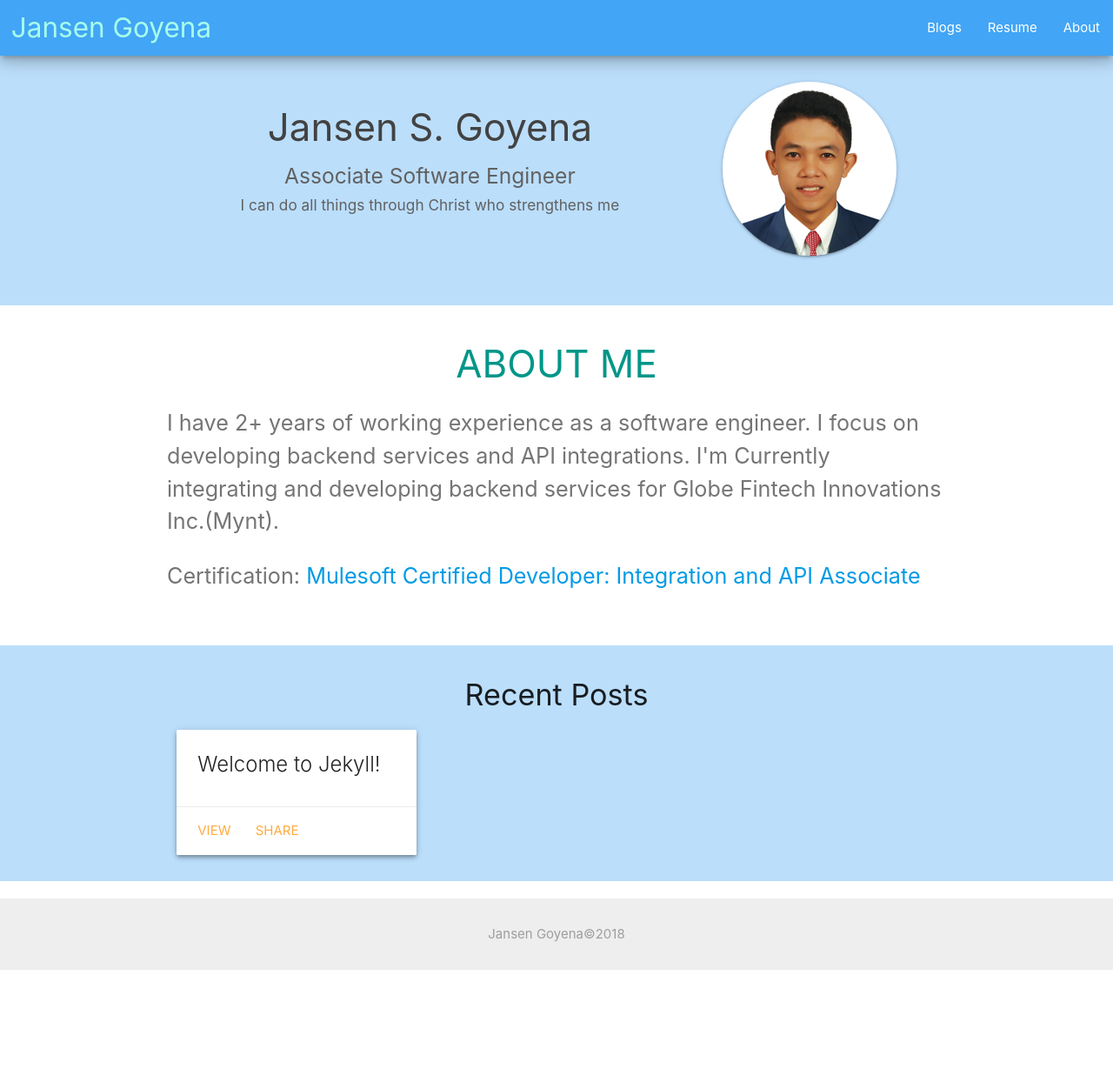
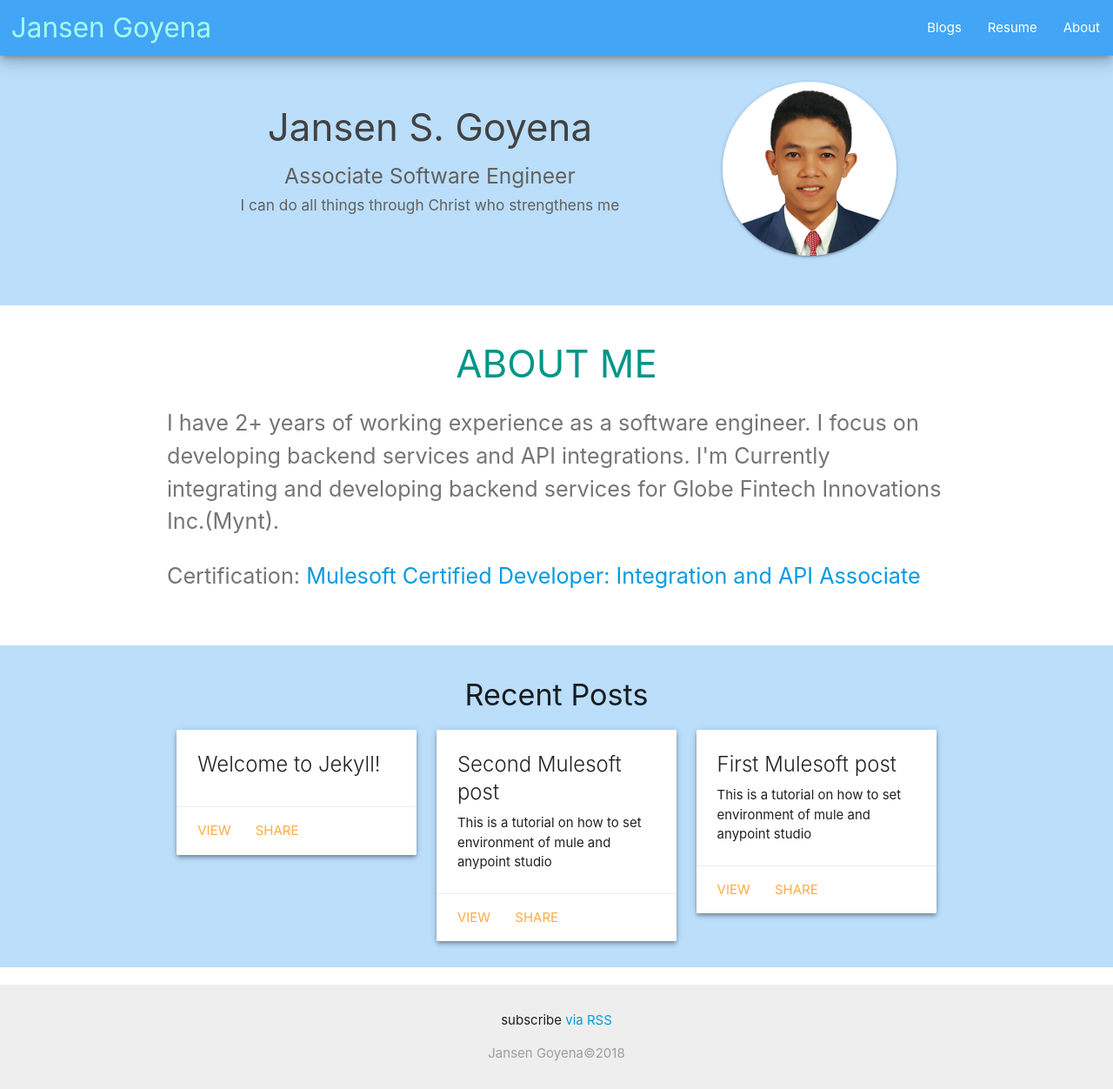
Before and after one commit to jansen07/site, a Jekyll site: the page built from index.md, in a window 1280 px wide and 1252 px high. Shown: the whole window at 87% size. Built offline with Jekyll 4.4.1, drawn with Linux system fonts in a browser that asks for light colours; nearby versions of some CDN libraries.

Commit message:
add post layout , posts and disquss

```diff
--- a/_config.yml
+++ b/_config.yml
@@ -29,7 +29,8 @@ markdown: kramdown
 theme: minima
 plugins:
   - jekyll-feed
-
+disqus:
+    shortname: https-www-jansengoyena-xyz
 # Exclude from processing.
 # The following items will not be processed, by default. Create a custom list
 # to override the default setting.
@@ -41,3 +42,13 @@ plugins:
 #   - vendor/cache/
 #   - vendor/gems/
 #   - vendor/ruby/
+
+author:
+  name             : "Jansen S. Goyena"
+  avatar           : "/assets/img/profile_picture.jpg"
+  bio              : "Works at Novare Technologies as an Associate Software Engineer. Jansen loves to Adventure and travel around the world. but don't have money. He Love and Fears God"
+  location         : "Camarines Sur, Philippines"
+  email            : "jansen.goyena@yahoo.com"
+  website_url      : "https://www.jansengoyena.xyz"
+  facebook         : "https://www.facebook.com/jansen.goyena"
+  github           : "https://github.com/jansen07"
--- /dev/null
+++ b/_includes/head.html
@@ -0,0 +1,17 @@
+<head>
+    <meta charset="utf-8">
+    <meta http-equiv="X-UA-Compatible" content="IE=edge">
+    {%- seo -%}
+    {%- feed_meta -%}
+    {%- if jekyll.environment == 'production' and site.google_analytics -%}
+    {%- include google-analytics.html -%}
+    {%- endif -%}
+    <!--Import Google Icon Font-->
+    <link href="https://fonts.googleapis.com/icon?family=Material+Icons" rel="stylesheet">
+    <link rel="stylesheet" href="https://use.fontawesome.com/releases/v5.1.1/css/all.css" integrity="sha384-O8whS3fhG2OnA5Kas0Y9l3cfpmYjapjI0E4theH4iuMD+pLhbf6JI0jIMfYcK3yZ" crossorigin="anonymous">
+    <!--Import materialize.css-->
+    <link type="text/css" rel="stylesheet" href="/css/materialize.min.css"  media="screen,projection"/>
+    <link type="text/css" rel="stylesheet" href="/css/style.css"  media="screen,projection"/>
+    <!--Let browser know website is optimized for mobile-->
+    <meta name="viewport" content="width=device-width, initial-scale=1.0"/>
+</head>
--- a/_includes/navbar.html
+++ b/_includes/navbar.html
@@ -2,7 +2,7 @@
 
     <nav class="blue lighten-1 z-depth-3 " >
         <div class="nav-wrapper">
-            <a href="#top" style="margin-left:1%" class="brand-logo left hide-on-small-only teal-text text-accent-1">Jansen Goyena</a>
+            <a href="https://www.jansengoyena.xyz" style="margin-left:1%" class="brand-logo left hide-on-small-only teal-text text-accent-1">Jansen Goyena</a>
             <ul id="nav-mobile " class="right">
                 <li><a class="white-text" href="/blogs">Blogs</a></li>
                 <li><a class="white-text" href="/resume">Resume</a></li>
--- a/_layouts/default.html
+++ b/_layouts/default.html
@@ -1,16 +1,6 @@
 <!DOCTYPE html>
 <html>
-<head>
-    <!--Import Google Icon Font-->
-    <link href="https://fonts.googleapis.com/icon?family=Material+Icons" rel="stylesheet">
-    <!--Import materialize.css-->
-    <link type="text/css" rel="stylesheet" href="/css/materialize.min.css"  media="screen,projection"/>
-
-    <!--Let browser know website is optimized for mobile-->
-    <meta name="viewport" content="width=device-width, initial-scale=1.0"/>
-
-</head>
-
+{% include head.html %}
 <body>
 {% include navbar.html %}
 
--- a/_layouts/home.html
+++ b/_layouts/home.html
@@ -58,6 +58,7 @@ layout: default
 </div>
 <div class="section grey lighten-3">
     <div class="container center">
+        <p class="rss-subscribe">subscribe <a href="{{ "/feed.xml" | relative_url }}">via RSS</a></p>
         <p class="grey-text"> Jansen Goyena©2018</p>
     </div>
 </div>
--- /dev/null
+++ b/_posts/2018-07-19-mule-tutorial-01.md
@@ -0,0 +1,9 @@
+---
+layout: post
+title:  "First Mulesoft post"
+description: "This is a tutorial on how to set environment of mule and anypoint studio"
+date:   2018-07-19 16:16:01 -0600
+categories: tutorial mulesoft
+---
+
+#Mulesoft Tutorial 01
--- /dev/null
+++ b/_posts/2018-07-19-mule-tutorial-02.md
@@ -0,0 +1,9 @@
+---
+layout: post
+title:  "Second Mulesoft post"
+description: "This is a tutorial on how to set environment of mule and anypoint studio"
+date:   2018-07-19 18:16:01 -0600
+categories: tutorial mulesoft
+---
+
+#Mulesoft Tutorial 01
--- /dev/null
+++ b/css/style.css
@@ -0,0 +1,20 @@
+.author-sidebar{
+ filter: grayscale(25%);
+}
+
+.author-sidebar:hover{
+filter: grayscale(0%);
+}
+
+
+.author-img{
+ filter: grayscale(50%);
+}
+
+.author-img:hover{
+filter: grayscale(0%);
+}
+
+.a:hover{
+ text-decoration: none;
+}
```
Also changed, not shown: _includes/minimahead.html (added, +20 -0 lines), _includes/posthead.html (added, +10 -0 lines), _includes/social.html (added, +11 -0 lines), _layouts/post.html (added, +37 -0 lines), _posts/2018-07-22-welcome-to-jekyll.markdown (+34 -0 lines), _includes/customhead.html (added).
